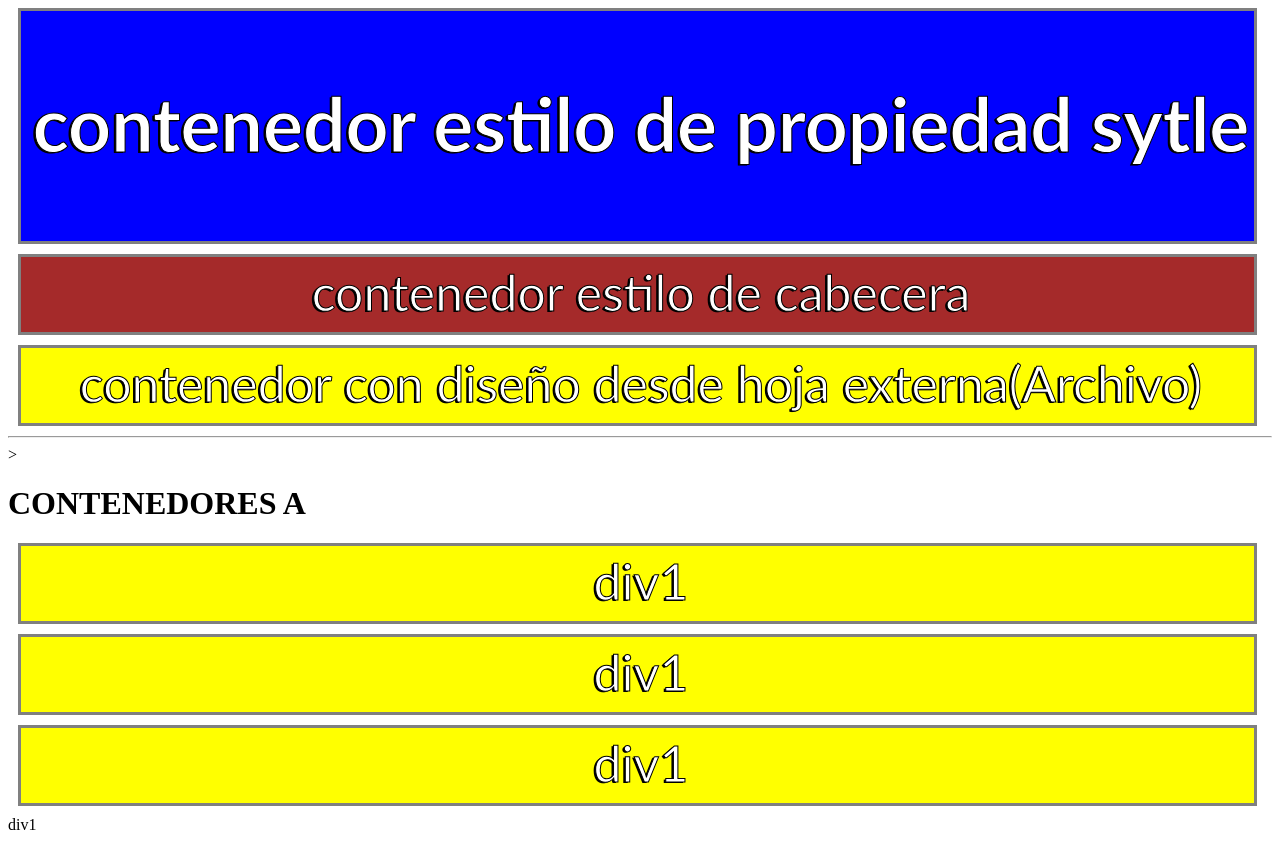
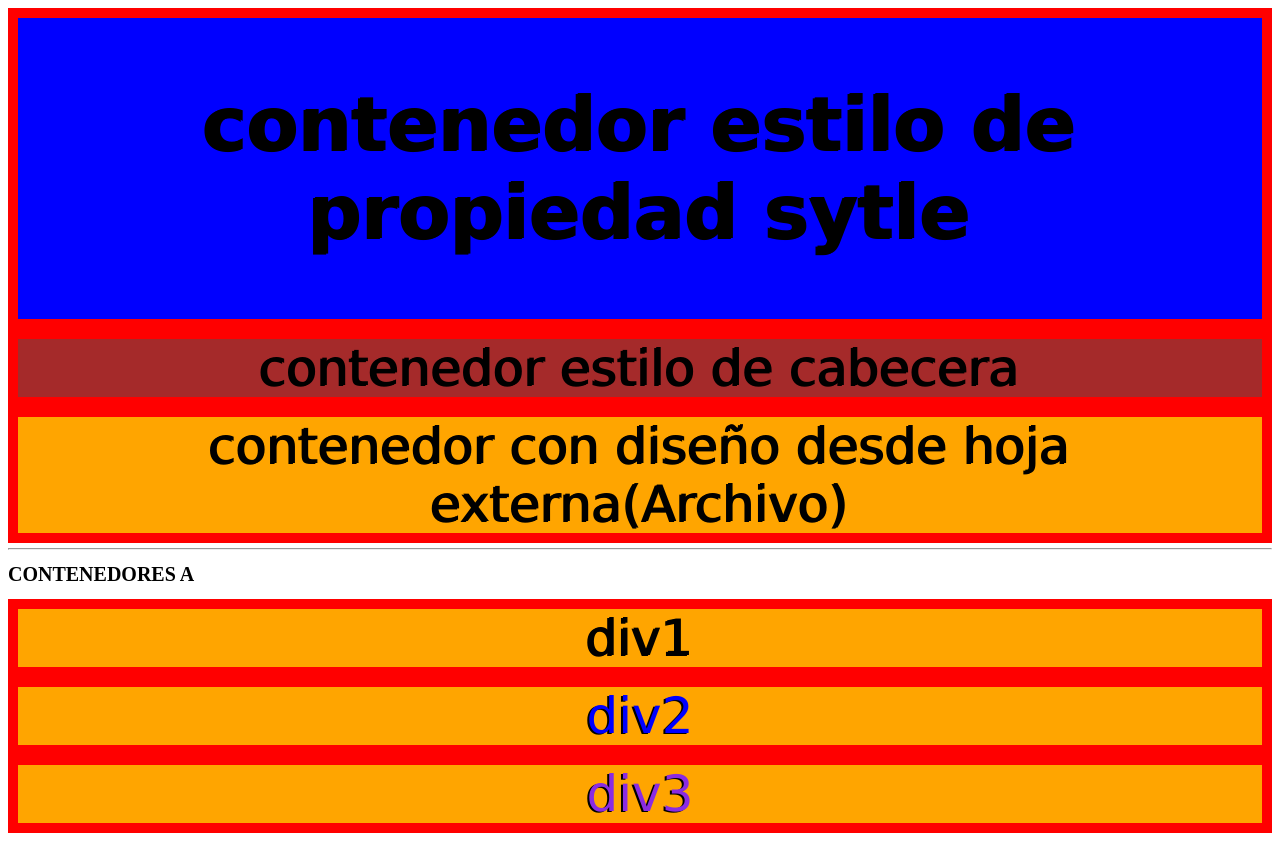
Before and after one commit to tobyla14/program-curso, a plain HTML site: page clasedecss/index.html in a window 1280 px wide. Drawn offline with Linux system fonts and the light colour scheme.

Commit message:
clase 3 de julio

```diff
--- a/clasedecss/index.html
+++ b/clasedecss/index.html
@@ -26,13 +26,9 @@
             contenedor con diseño desde hoja externa(Archivo)
 </div>
 <hr>
-    ><h1> CONTENEDORES A</h1>
-     <div class="contenedor">div1 </div>
-     <div class="contenedor">div1 </div>
+<h1> CONTENEDORES A</h1>
  <div class="contenedor">div1</div>
-div1
-
-
-
+<div class="contenedor no-margin">div2 </div>
+ <div id="contenedor3" class="contenedor no-padding">div3</div>
 </body>
 </html>
--- a/clasedecss/style.css
+++ b/clasedecss/style.css
@@ -1,31 +1,76 @@
+/*oparametros y variables globales*/
+/* una variables us una "caja" donde guardas  datos*/
+
+ :root{
+    --parrafodetexto:'Times New Roman', Times, serif;
+    --fuenteheader:Verdana, Geneva, Tahoma, sans-serif;
+    --negro:black;
+    --colorheader:orange;
+    --borde: 10px solid red;
+    --rojo:rgba(255, 0, 0, 0.582);
+}
+/*paramaetro global: son parametros que afectaran a nuestro html y nuestro documento*/
+html{
+    box-sizing: border-box; /*propíedad caja con bordes*/
+    font-size: 62.5%;
+}
+/*parametro global de elementos*/
+*,*::before::after{
+    margin: 0 auto;
+    box-sizing: inherit;
+}
+/*UTILIDAD DE CLASES: son clases que nos permite dar una propiedad y que usaremos con frecuencia*/
+.no-margin{
+    margin: 0;
+    color: blue;
+}
+.no-padding{
+    padding: 0;
+    color: blueviolet;
+}
+
+
+
+
+
+
 /* para seleccionar una clase utilizamos el . */
-.contenedor3{
+.contenedor3 {
     background-color: green;
+/*para utilizar una variables, simplemente llamamos a la funcion var ()*/
+    font-family: var(--parrafodetexto);
 }
-.contenedor{
-    background-color: yellow;
+  .contenedor{
+
+    background-color: var(--colorheader);
     /*agregar bordes*/
-    border: 3px solid gray;
+    border: var(--borde);
     /* centrar text*/
     text-align: center;
     /*estilo de texto*/
-    font-family: 'Gill Sans', 'Gill Sans MT', Calibri, 'Trebuchet MS', sans-serif;
+    font-family: var(--fuenteheader);
     /*tamaño de text*/
-    font-size: 50px;
+    font-size: 5rem;
     /*colores de texto*/
-    color: white;
+    color: white
     /*bordes al texto*/
-    -webkit-text-stroke: 1px black;
-    text-shadow: -2px 1px 0 black;
+    -webkit-text-stroke 0,5 var(var(--negro));
+    text-shadow: -2px 1px 0 var(--negro);
 
-    /*separaciones:
+    /*separacioes:
     podemos separar el contenido del borde y los elementos entre si*/
 
    /* separ el contenido de sus bordes*/
-   padding: 5px 3px 10px 10px;
+   /*padding: 5px 3px 10px 10px;*/
 
    /*para separar el contenido con respecto a otros elementos*/
-   margin: 5px 15px 10px 10px; /*arriba, derecha, abajo, izuierda*/
+  /* margin: 55px 10px 10px; /*arriba, derecha, abajo, izuierda*/
+}
+/*hover es un indicador que nos dira que va a ocurrir con un elemento cuando le pasemos el mouse por encima*/
 
-
+/*cuando nos posiciones sobre el div3 cambiara el fondo y la letra*/
+#contenedor3:hover{
+    background-color: aqua;
+    color: var(--rojo);
+    font-size: 7rem;
 }
```
Lines whose indentation alone changed are shown as unchanged.
